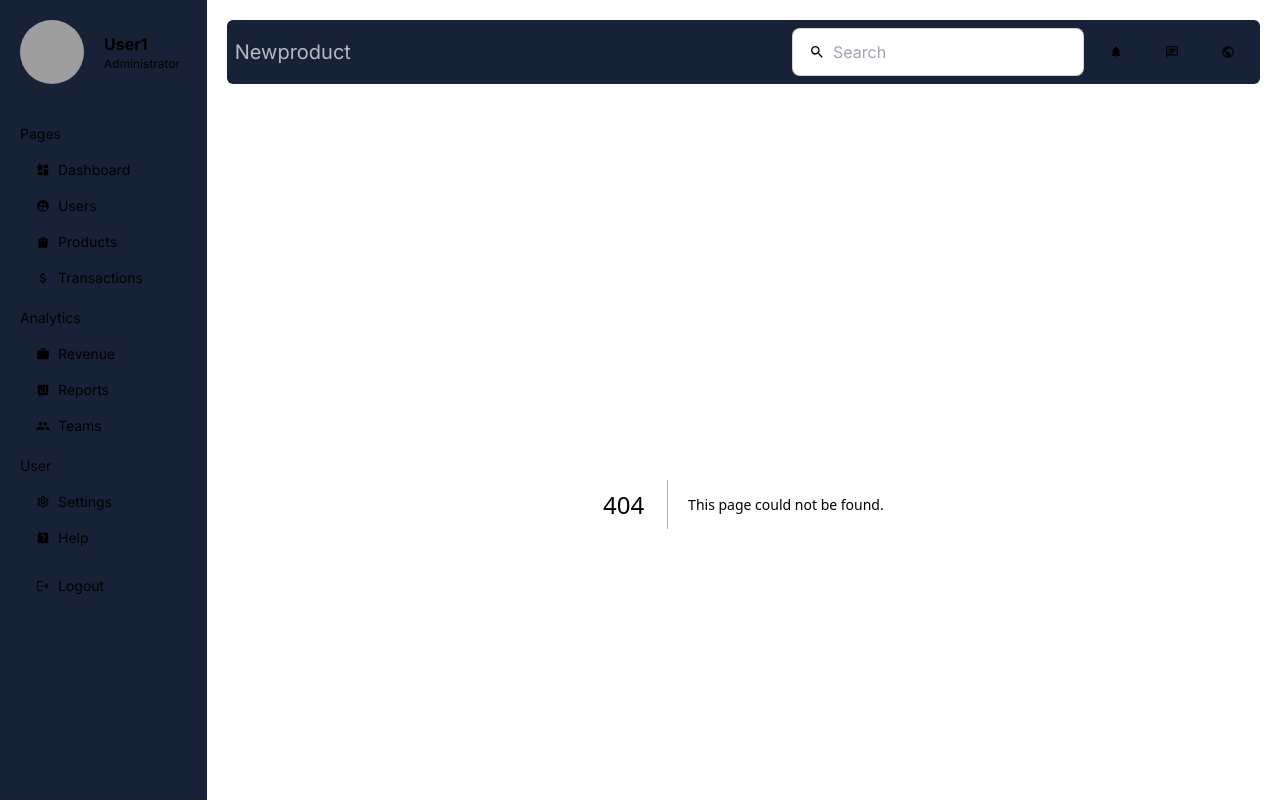
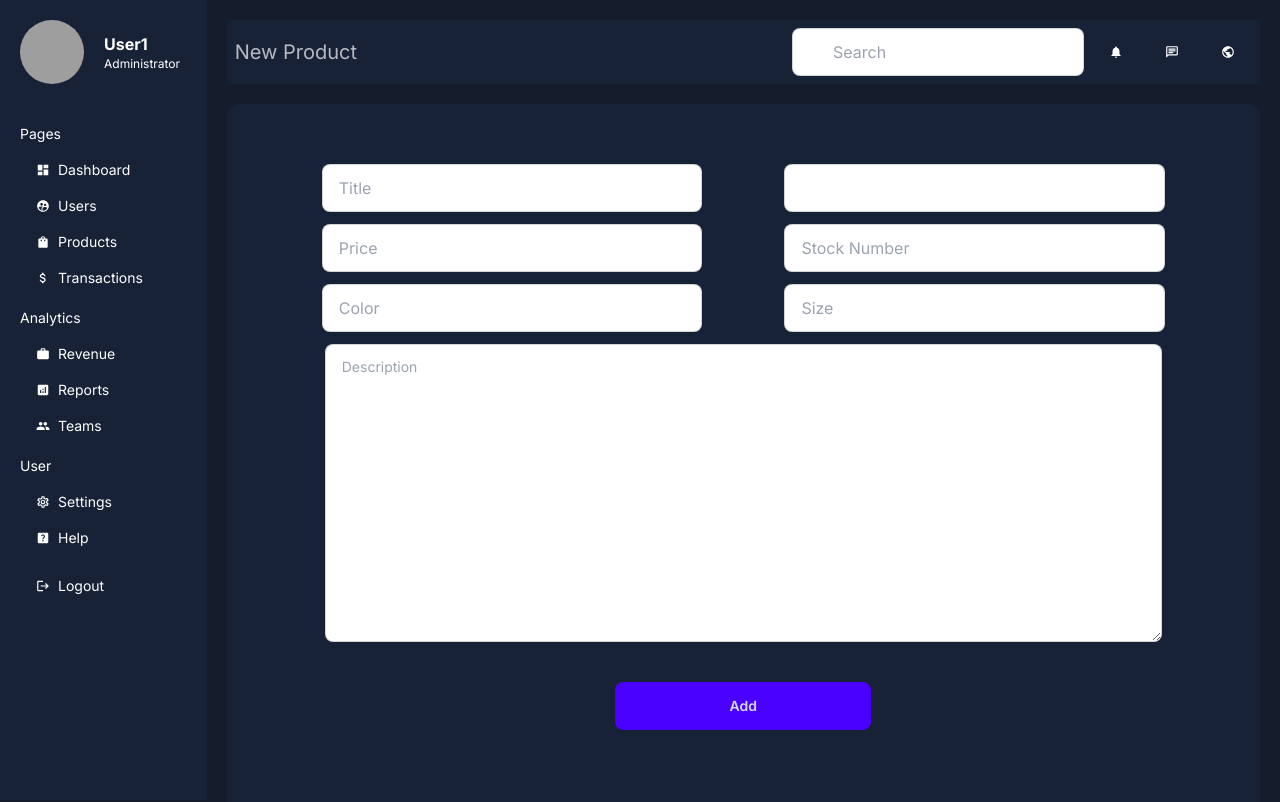
Before and after one commit to arbor0711/next-dashboard, a Next.js app: page /dashboard/products/newproduct in a window 1280 px wide. Before the commit this address had no page. Shown: the top 802 px of the page. Built offline with nearby package versions, Linux system fonts and the light colour scheme; grey boxes are pictures that could not be loaded.

Commit message:
Add addnew page to products and user

```diff
--- a/app/Navbar.tsx
+++ b/app/Navbar.tsx
@@ -12,12 +12,17 @@ import Search from "./components/Search";
 
 const Navbar = () => {
   const pathName = usePathname();
+  const location = pathName.split("/").pop();
 
   return (
     <div className="navbar rounded-md -bg--bgSoft">
       <div className="flex-1">
         <h2 className="text-xl capitalize -text--textSoft">
-          {pathName.split("/").pop()}
+          {location === "newuser"
+            ? "New User"
+            : location === "newproduct"
+            ? "New Product"
+            : location}
         </h2>
       </div>
 
--- /dev/null
+++ b/app/components/Add.tsx
@@ -0,0 +1,79 @@
+"use client";
+
+import React from "react";
+import ContentBox from "./ContentBox";
+
+const Add = () => {
+  return (
+    <ContentBox>
+      <form className="form-control p-10">
+        <div className="flex flex-row flex-wrap gap-3 justify-around">
+          <input
+            className="input input-bordered input-small w-5/12"
+            type="text"
+            placeholder="Title"
+            name="title"
+            required
+          />
+          <select className="select select-bordered w-5/12" name="cat" id="cat">
+            <option disabled defaultValue key="general">
+              Pick a category
+            </option>
+            <option value="phone" key="phone">
+              Phone
+            </option>
+            <option value="kitchen" key="kitchen">
+              Kitchen
+            </option>
+            <option value="computer" key="computer">
+              Computer
+            </option>
+          </select>
+          <input
+            className="input input-bordered input-small w-5/12"
+            type="number"
+            placeholder="Price"
+            name="price"
+            required
+          />
+          <input
+            className="input input-bordered input-small w-5/12"
+            type="number"
+            placeholder="Stock Number"
+            name="stock"
+            required
+          />
+          <input
+            className="input input-bordered input-small w-5/12"
+            type="Text"
+            placeholder="Color"
+            name="color"
+            required
+          />
+          <input
+            className="input input-bordered input-small w-5/12"
+            type="text"
+            placeholder="Size"
+            name="size"
+            required
+          />
+          <textarea
+            className="textarea textarea-bordered w-11/12"
+            name="description"
+            id="description"
+            rows="10"
+            placeholder="Description"
+          ></textarea>
+        </div>
+
+        <div className="my-10 text-center">
+          <button className="btn btn-primary btn-wide" type="submit">
+            Add
+          </button>
+        </div>
+      </form>
+    </ContentBox>
+  );
+};
+
+export default Add;
--- /dev/null
+++ b/app/dashboard/products/newproduct/page.tsx
@@ -0,0 +1,84 @@
+"use client";
+
+import React from "react";
+import ContentBox from "../../../components/ContentBox";
+
+const AddProducts = () => {
+  return (
+    <ContentBox>
+      <form className="form-control p-10">
+        <div className="flex flex-row flex-wrap gap-3 justify-around">
+          <input
+            className="input input-bordered input-small w-5/12"
+            type="text"
+            placeholder="Title"
+            name="title"
+            required
+          />
+          <select
+            className="select select-bordered w-5/12"
+            name="cat"
+            id="cat"
+            defaultValue="DEFAULT"
+          >
+            <option value="DEFAULT" disabled>
+              Pick a category
+            </option>
+            <option value="phone" key="phone">
+              Phone
+            </option>
+            <option value="kitchen" key="kitchen">
+              Kitchen
+            </option>
+            <option value="computer" key="computer">
+              Computer
+            </option>
+          </select>
+          <input
+            className="input input-bordered input-small w-5/12"
+            type="number"
+            placeholder="Price"
+            name="price"
+            required
+          />
+          <input
+            className="input input-bordered input-small w-5/12"
+            type="number"
+            placeholder="Stock Number"
+            name="stock"
+            required
+          />
+          <input
+            className="input input-bordered input-small w-5/12"
+            type="Text"
+            placeholder="Color"
+            name="color"
+            required
+          />
+          <input
+            className="input input-bordered input-small w-5/12"
+            type="text"
+            placeholder="Size"
+            name="size"
+            required
+          />
+          <textarea
+            className="textarea textarea-bordered w-11/12"
+            name="description"
+            id="description"
+            rows="10"
+            placeholder="Description"
+          ></textarea>
+        </div>
+
+        <div className="my-10 text-center">
+          <button className="btn btn-primary btn-wide" type="submit">
+            Add
+          </button>
+        </div>
+      </form>
+    </ContentBox>
+  );
+};
+
+export default AddProducts;
--- a/app/dashboard/products/page.tsx
+++ b/app/dashboard/products/page.tsx
@@ -53,7 +53,9 @@ const Products = () => {
       <div>
         <div className="flex justify-between mb-5">
           <Search />
-          <button className="btn btn-primary">Add New</button>
+          <Link href="/dashboard/products/newproduct">
+            <button className="btn btn-primary">Add New</button>
+          </Link>
         </div>
 
         <div className="w-3/4">
@@ -75,13 +77,13 @@ const Products = () => {
                 <tr key={index}>
                   <td>
                     <div className="flex align-middle justify-start gap-2">
-                      <div>
+                      <div className="w-6 h-6">
                         <Image
                           className="rounded-full"
                           src={product.avatar}
                           alt="product avatar"
-                          width={24}
-                          height={24}
+                          width={300}
+                          height={300}
                         />
                       </div>
                       <div>{product.title}</div>
--- /dev/null
+++ b/app/dashboard/users/newuser/page.tsx
@@ -0,0 +1,94 @@
+import React from "react";
+import ContentBox from "../../../components/ContentBox";
+
+const AddUser = () => {
+  return (
+    <ContentBox>
+      <form className="form-control p-10">
+        <div className="flex flex-row flex-wrap gap-3 justify-around">
+          <input
+            className="input input-bordered input-small w-5/12"
+            type="text"
+            placeholder="Username"
+            name="username"
+            required
+          />
+
+          <input
+            className="input input-bordered input-small w-5/12"
+            type="email"
+            placeholder="Email"
+            name="email"
+            required
+          />
+
+          <input
+            className="input input-bordered input-small w-5/12"
+            type="tel"
+            placeholder="Phone"
+            name="phone"
+            required
+          />
+
+          <input
+            className="input input-bordered input-small w-5/12"
+            type="password"
+            placeholder="Password"
+            name="password"
+            required
+          />
+
+          <select
+            className="select select-bordered w-5/12"
+            name="isAdmin"
+            id="isAdmin"
+            defaultValue={"DEFAULT"}
+          >
+            <option value="DEFAULT" disabled>
+              Is Admin?
+            </option>
+            <option value={true} key="yes">
+              Yes
+            </option>
+            <option value={false} key="no">
+              No
+            </option>
+          </select>
+
+          <select
+            className="select select-bordered w-5/12"
+            name="isActive"
+            id="isActive"
+            defaultValue={"DEFAULT"}
+          >
+            <option value="DEFAULT" disabled>
+              Is Active?
+            </option>
+            <option value={true} key="yes">
+              Yes
+            </option>
+            <option value={false} key="no">
+              No
+            </option>
+          </select>
+
+          <textarea
+            className="textarea textarea-bordered w-11/12"
+            name="address"
+            id="address"
+            rows="10"
+            placeholder="Address"
+          ></textarea>
+        </div>
+
+        <div className="my-10 text-center">
+          <button className="btn btn-primary btn-wide" type="submit">
+            Add
+          </button>
+        </div>
+      </form>
+    </ContentBox>
+  );
+};
+
+export default AddUser;
--- a/app/dashboard/users/page.tsx
+++ b/app/dashboard/users/page.tsx
@@ -53,7 +53,9 @@ const Users = () => {
       <div>
         <div className="flex justify-between mb-5">
           <Search />
-          <button className="btn btn-primary">Add New</button>
+          <Link href="/dashboard/users/newuser">
+            <button className="btn btn-primary">Add New</button>
+          </Link>
         </div>
 
         <div className="w-3/4">
```
